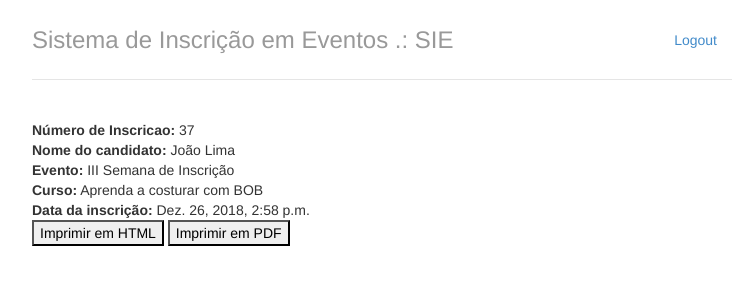
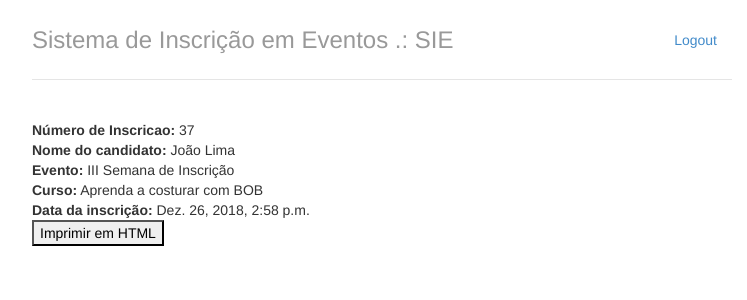
Before and after one commit to Rmc99/sie, a Django app: page /comprovante_inscricao/37 in a window 1280 px wide. Shown: the top 300 px of the page, without its empty margins (258-1005 px from the left). Run offline with Django 3.2, Linux system fonts and the light colour scheme; data comes from the database, SQL or seed files in the repository; both versions use the stored data as it was after the commit.

```diff
--- a/inscricao/templates/comprovante_inscricao.html
+++ b/inscricao/templates/comprovante_inscricao.html
@@ -7,5 +7,4 @@
         <strong>Curso:</strong> {{inscricao.curso}}<br>
         <strong>Data da inscrição:</strong> {{inscricao.dta_inscricao}}<br>
         <input type="button" value="Imprimir em HTML" onClick="window.print()" />
-        <input type="button" value="Imprimir em PDF" onClick="window.print()" />
 {% endblock %}
--- a/inscricao/urls.py
+++ b/inscricao/urls.py
@@ -1,9 +1,8 @@
 from django.urls import path
-from .views import efetuar_inscricao, comprovante_inscricao, comprovante_inscricao_pdf
+from .views import efetuar_inscricao, comprovante_inscricao
 
 app_name = 'inscricao'
 urlpatterns = [
     path('efetuar_inscricao/', efetuar_inscricao, name='efetuar_inscricao'),
     path('comprovante_inscricao/<int:pk>', comprovante_inscricao, name='comprovante_inscricao'),
-    path('comprovante_inscricao_pdf/', comprovante_inscricao_pdf, name='comprovante_inscricao_pdf'),
 ]
--- a/inscricao/views.py
+++ b/inscricao/views.py
@@ -3,10 +3,6 @@ from django.shortcuts import render, redirect
 from .models import Inscricao, Curso
 from .forms import InscricaoForm
 from django.contrib import messages
-# Responsável pela impressão em PDF
-import io
-from django.http import FileResponse
-from reportlab.pdfgen import canvas
 
 # TODO AO SELECIONAR O EVENTO, DEVE SER MOSTRADO APENAS OS CURSOS RELACIONADOS AO EVENTO.
 
@@ -37,10 +33,11 @@ def comprovante_inscricao(request, pk):
     insc = Inscricao.objects.get(pk=pk)
     return render(request, 'comprovante_inscricao.html', {'inscricao': insc, 'usuario_logado': request.user})
 
-def comprovante_inscricao_pdf(request):
+# TODO Ver depois como gerar o comprovante em PDF
+'''def comprovante_inscricao_pdf(request):
     buffer = io.BytesIO()
     p = canvas.Canvas(buffer)
     p.drawString(100, 100, "Hello world.")
     p.showPage()
     p.save()
-    return FileResponse(buffer, as_attachment=True, filename='hello.pdf')
+    return FileResponse(buffer, as_attachment=True, filename='hello.pdf')'''
```
Also changed, not shown: db.sqlite3.
